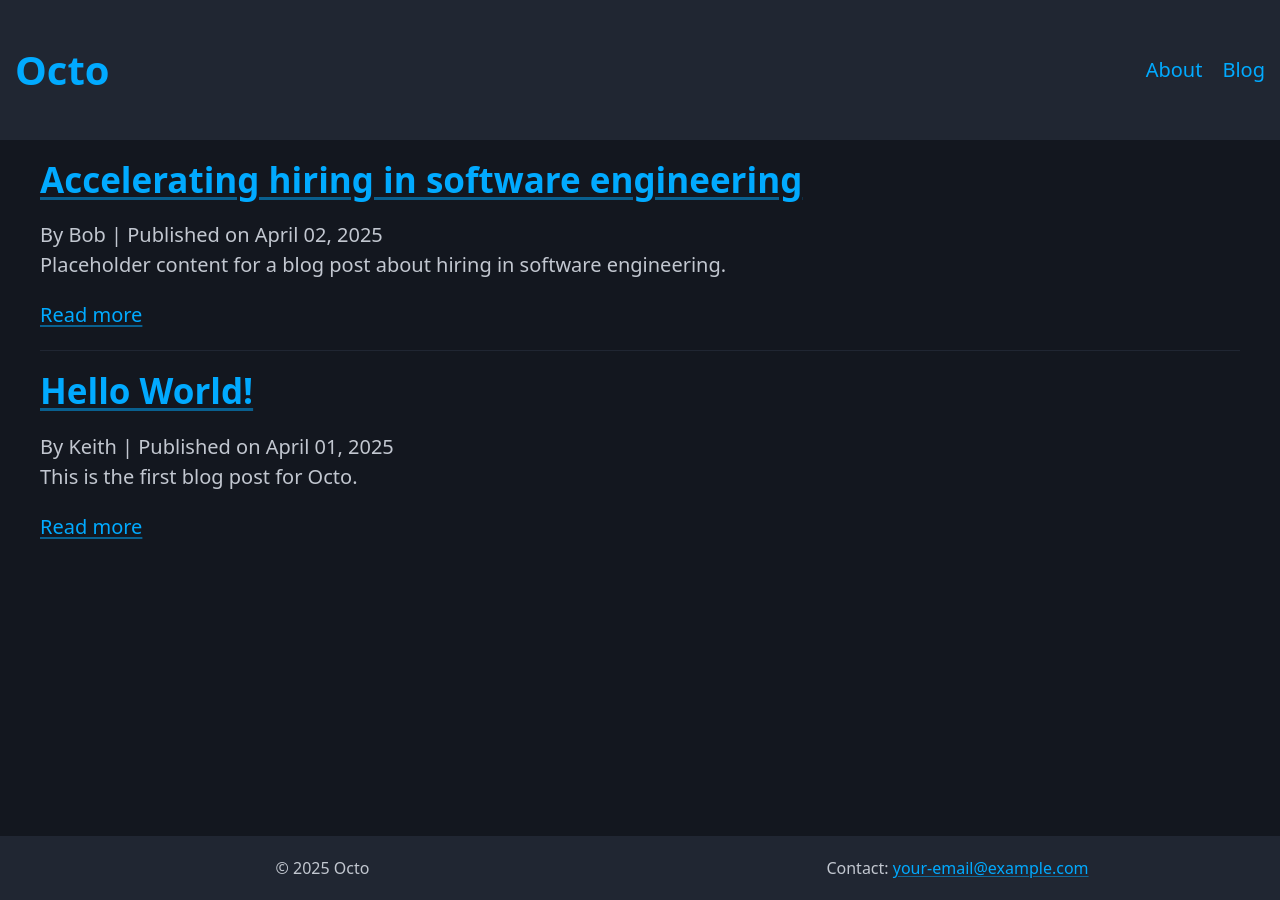
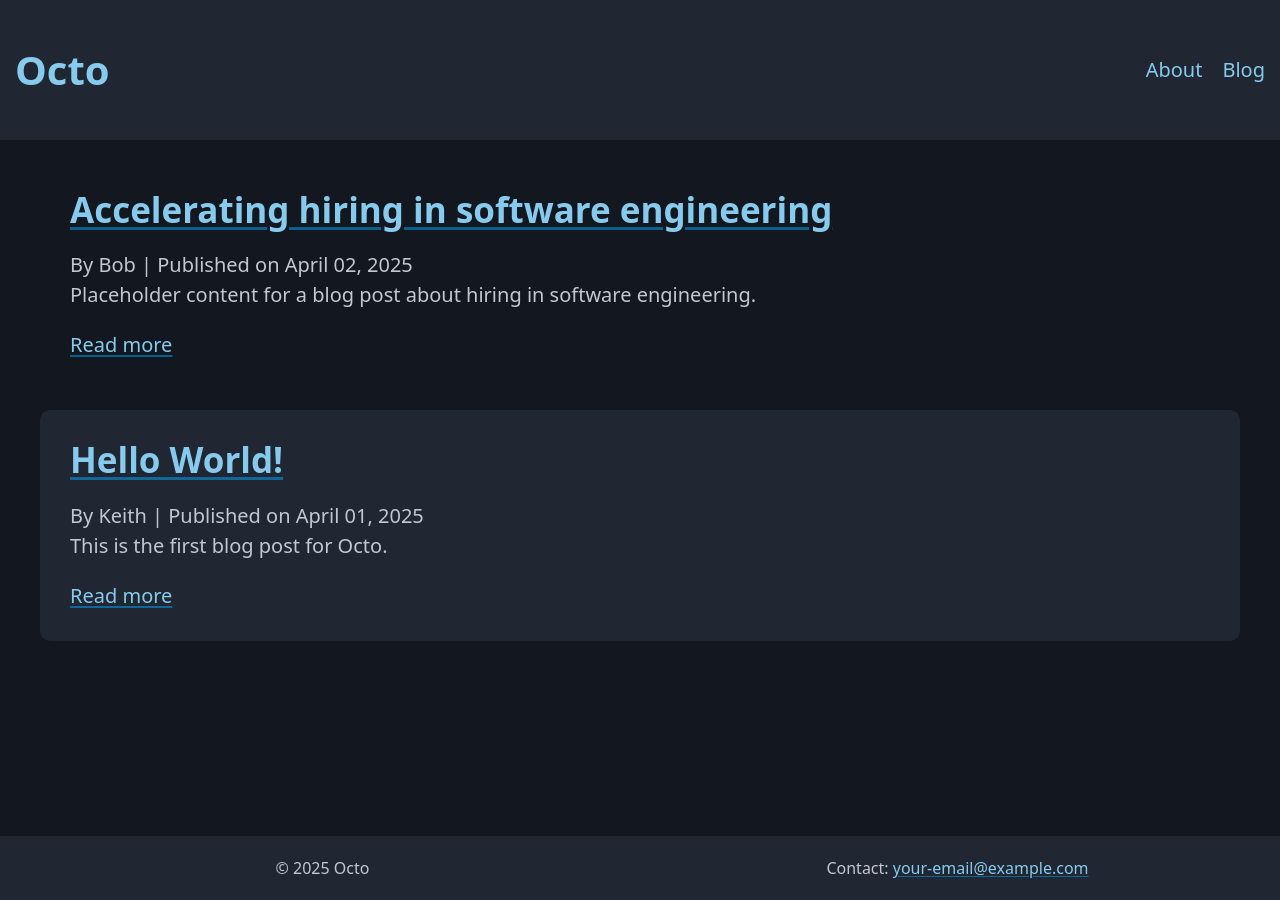
Before and after one commit to ktrnka/solid-octo-guide, a Jekyll site: the page built from solid-octo-guide/blog.html, in a window 1280 px wide. Built offline with Jekyll 4.4.1, drawn with Linux system fonts in a browser that asks for light colours.

Commit message:
Slight tweaks

```diff
--- a/solid-octo-guide/_sass/main.scss
+++ b/solid-octo-guide/_sass/main.scss
@@ -1,3 +1,13 @@
+/*
+Notes:
+- Use Pico CSS color variables, and then edit the variables so that they're applied consistently across the site.
+*/
+
+// Override some colors
+:root {
+  --pico-primary: #86cbed;
+  --pico-primary-hover: #b0d1e2;
+}
 
 body {
   min-height: 100vh;
@@ -27,27 +37,11 @@ footer {
   text-align: center;
 }
 
-// a {
-//   text-decoration: none;
-//   color: $jet;
+section {
+  padding: 30px;
+  border-radius: 10px;
+}
 
-//   &:hover {
-//     color: black;
-//     text-decoration: underline;
-//   }
-// }
-
-// .blog-post {
-//   margin-bottom: 20px;
-//   h2 {
-//     font-size: 1.5em;
-//     margin-bottom: 5px;
-
-//   }
-//   .author {
-//     font-weight: thin;
-//   }
-//   .date {
-//     font-weight: thin;
-//   }
-// }
+section:nth-of-type(even) {
+  background: var(--pico-muted-border-color);
+}
--- a/solid-octo-guide/blog.html
+++ b/solid-octo-guide/blog.html
@@ -4,7 +4,7 @@ title: Blog
 ---
 
 {% for post in site.posts %}
-<div class="blog-post">
+<section>
     <h2><a href="{{ site.baseurl }}/{{ post.url }}">{{ post.title }}</a></h2>
     <div>
         <span class="author">By {{ post.author }}</span>
@@ -12,8 +12,5 @@ title: Blog
     </div>
     <p>{{ post.excerpt | strip_html | truncate: 100 }}</p>
     <a href="{{ site.baseurl }}/{{ post.url }}">Read more</a>
-</div>
-{% unless forloop.last %}
-<hr>
-{% endunless %}
+</section>
 {% endfor %}
```
Also changed, not shown: solid-octo-guide/404.html (+3 -19 lines).
